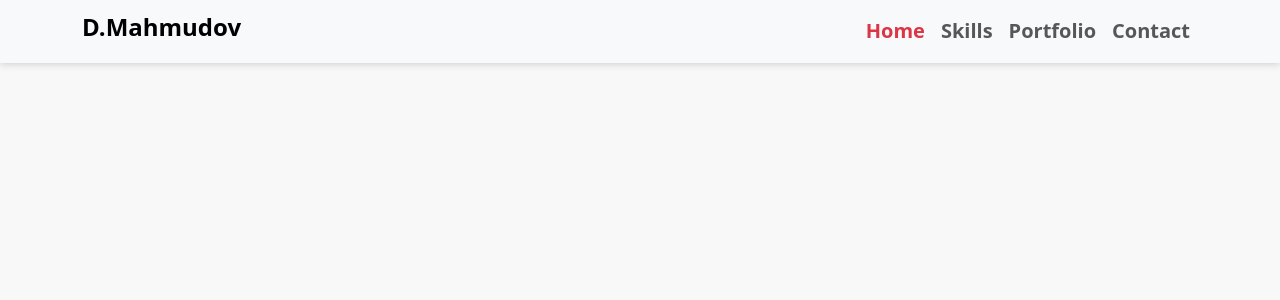
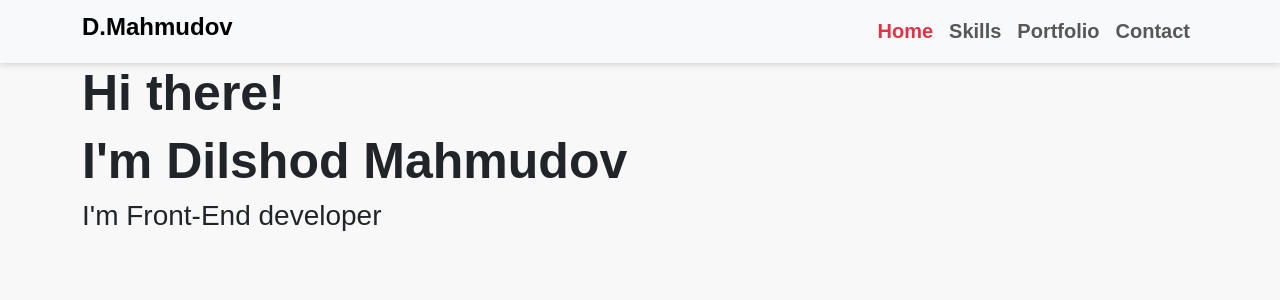
Before and after one commit to DilshodMahmudov0156/portfolio-website, a React (Create React App) app: page / in a window 1280 px wide. Shown: the top 300 px of the page. Built offline with nearby package versions, Linux system fonts and the light colour scheme.

Commit message:
i started woring on website for my portfolio

```diff
--- a/src/App.css
+++ b/src/App.css
@@ -1,3 +1,6 @@
+*{
+  font-family: sans-serif;
+}
 .app {
   width: 100%;
   height: 100vh;
@@ -25,3 +28,7 @@ nav.navbar{
 .logo{
   font-weight: 800;
 }
+.header-blue{
+  font-size: 50px;
+  font-weight: 700;
+}
--- a/src/App.js
+++ b/src/App.js
@@ -13,8 +13,6 @@ function App() {
             <Header/>
             <Section/>
             <Footer/>
-
-
         </div>
     );
 }
--- a/src/parts/header.js
+++ b/src/parts/header.js
@@ -2,7 +2,18 @@ import React from 'react';
 
 function Header({}) {
     return (
-        <header></header>
+        <header>
+            <div className="container">
+                <div className="row">
+                    <div className="col-xl-6">
+                        <h1 className="header-blue">Hi there!</h1>
+                        <h1 className="header-blue">I'm <span>Dilshod Mahmudov</span></h1>
+                        <h3>I'm <span className="header-red">Front-End developer</span></h3>
+                    </div>
+                    <div className="col-xl-6"></div>
+                </div>
+            </div>
+        </header>
     );
 }
 
```
